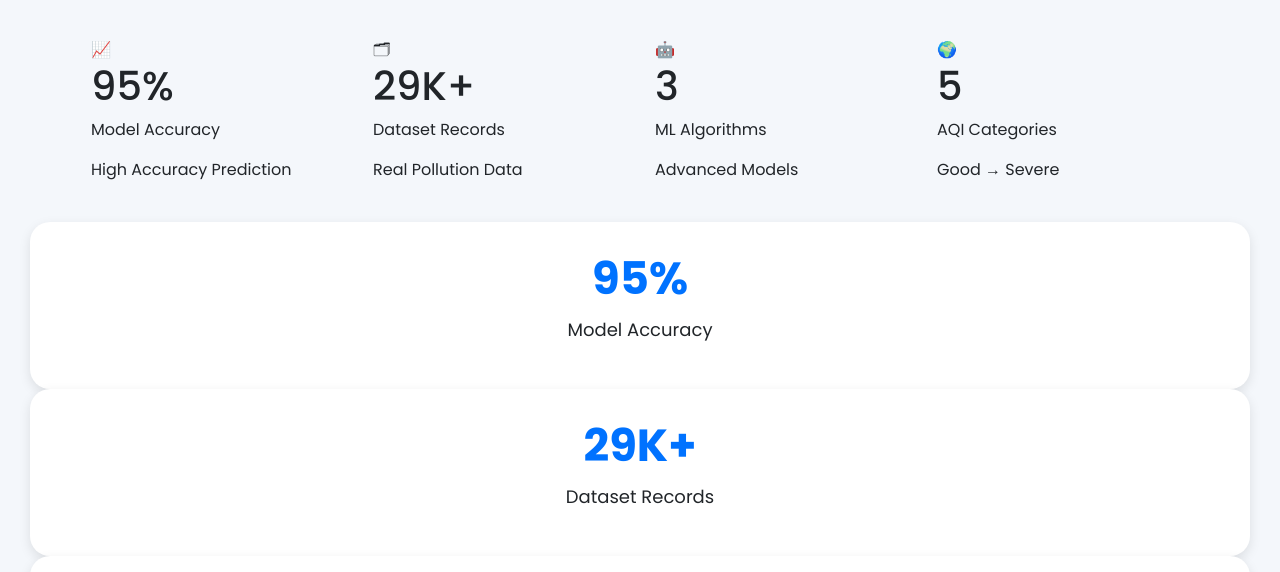
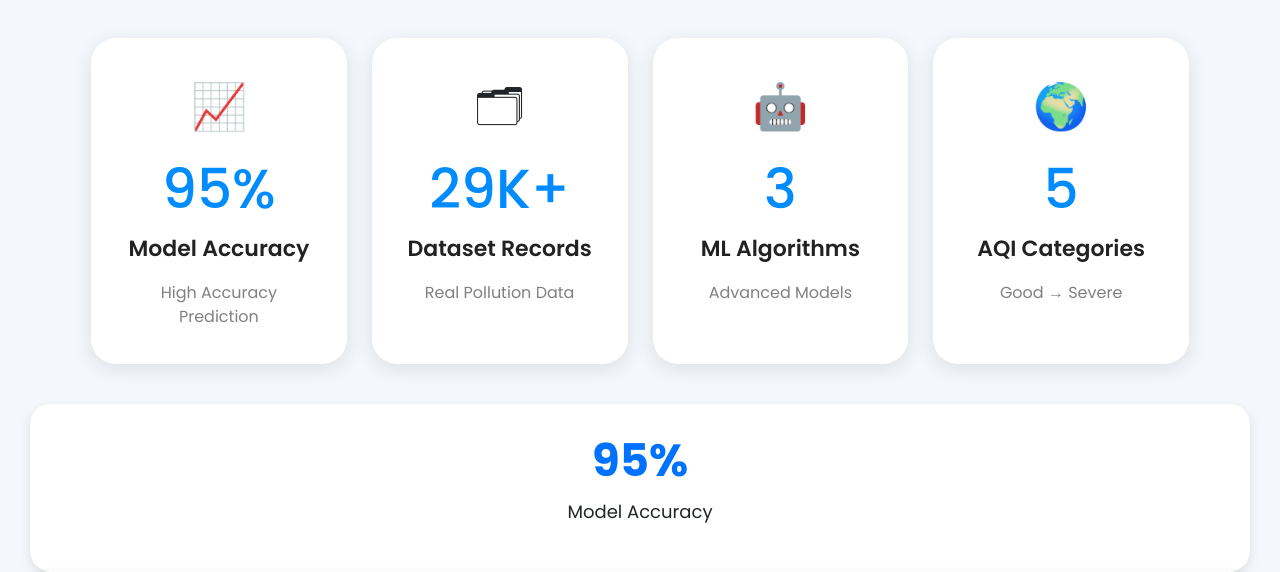
Before and after one commit to ABDfathah2723/aqi-prediction-system, a Flask app: page / in a window 1280 px wide. Shown: the part 464-1036 px from the top of the page. Run offline with Flask 3, Linux system fonts and the light colour scheme; parts of the project's set-up code (start-up, migrations or seed data) failed here and were passed over.

Commit message:
Modern UI update1

```diff
--- a/static/style.css
+++ b/static/style.css
@@ -270,23 +270,75 @@ body{
     margin-top:10px;
 }
 
+/* INFO BOXES */
+
 .info-boxes{
+
     width: 90%;
     margin: 40px auto;
+
     display: grid;
+
     grid-template-columns: repeat(4,1fr);
-    gap: 30px;
+
+    gap: 25px;
+
 }
 
-.box{
+.info-card{
+
     background: white;
-    padding: 40px;
-    border-radius: 20px;
+
+    padding: 35px;
+
+    border-radius: 25px;
+
     text-align: center;
-    box-shadow: 0 5px 15px rgba(0,0,0,0.1);
+
+    box-shadow: 0 5px 20px rgba(0,0,0,0.1);
+
+    transition: 0.3s;
+
 }
 
-.box h1{
-    font-size: 60px;
+.info-card:hover{
+
+    transform: translateY(-10px);
+
+}
+
+.info-card .icon{
+
+    font-size: 45px;
+
+    margin-bottom: 15px;
+
+}
+
+.info-card h1{
+
+    font-size: 55px;
+
     color: #008cff;
+
+    margin-bottom: 10px;
+
 }
+
+.info-card p{
+
+    font-size: 22px;
+
+    font-weight: 600;
+
+    color: #222;
+
+}
+
+.info-card span{
+
+    color: gray;
+
+    font-size: 16px;
+
+}
```
